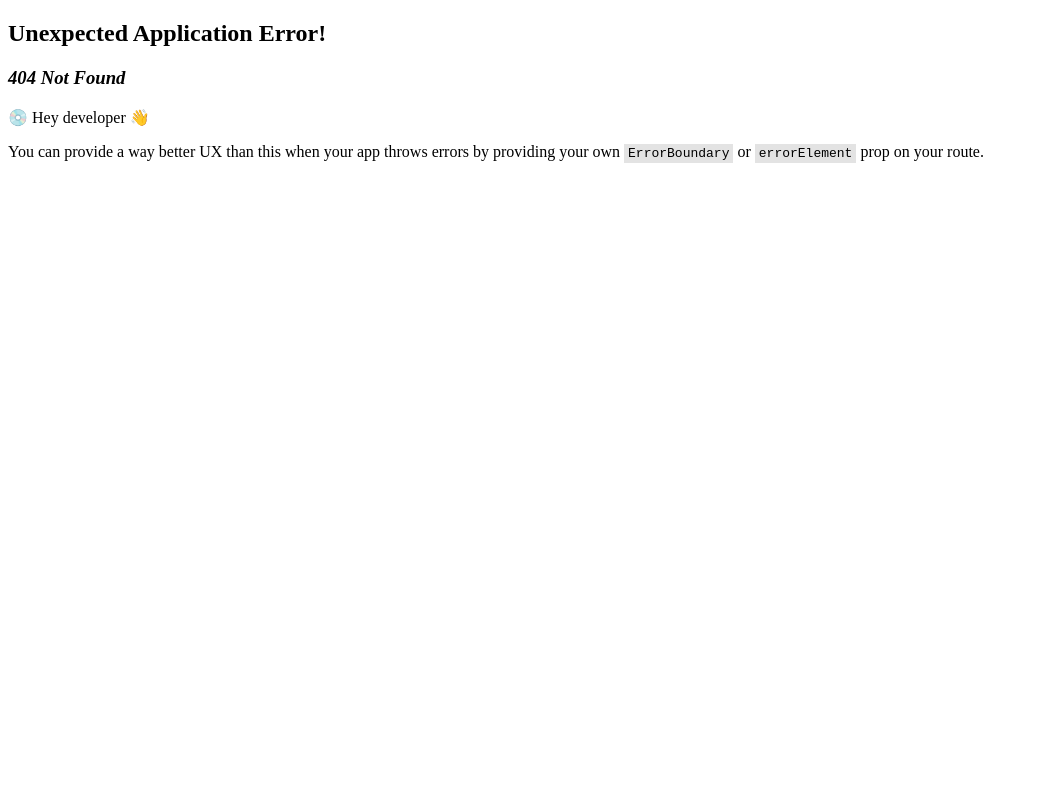
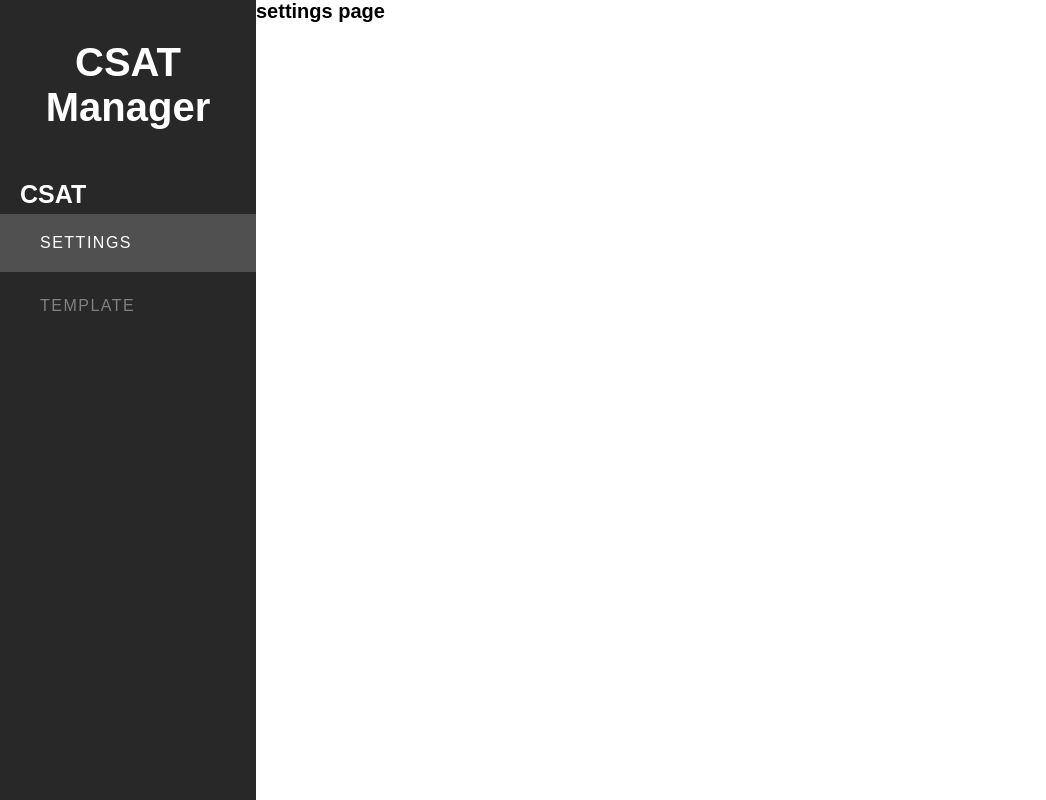
Before and after one commit to caamag/NPS_frontend, a React (Vite) app: page /csat/settings in a window 1280 px wide. Before the commit this address had no page. Shown: the whole page, without its empty margins (0-1046 px from the left). Built offline with nearby package versions, Linux system fonts and the light colour scheme.

Commit message:
Iniciando settings

```diff
--- a/src/components/sidebar/index.tsx
+++ b/src/components/sidebar/index.tsx
@@ -1,10 +1,19 @@
 import * as Css from './styles'
+import { NavLink } from 'react-router-dom';
 
 const Sidebar = () => {
     return (
         <Css.SidebarContainer>
-            <h1>Logo</h1>
-        </Css.SidebarContainer>
+            <h1>CSAT Manager</h1>
+
+            <h3>CSAT</h3>
+            <Css.SidebarList>
+                <NavLink to={'/csat/settings'}><Css.SidebarItem>SETTINGS</Css.SidebarItem></NavLink>
+                <NavLink to={'/'}><Css.SidebarItem>TEMPLATE</Css.SidebarItem></NavLink>
+            </Css.SidebarList>
+
+
+        </Css.SidebarContainer >
     )
 }
 
--- a/src/components/sidebar/styles.ts
+++ b/src/components/sidebar/styles.ts
@@ -5,4 +5,47 @@ export const SidebarContainer = styled.div`
     width: 20%;
     height: 100%;
     background-color: rgb(40,40,40);
+
+    h1{
+        font-size: 4rem;
+        color: white;
+        text-align: center;
+        margin-top: 40px;
+    }
+
+    h3{
+        font-size: 2.5rem;
+        color: white;
+        margin-top: 50px;
+        padding-left: 20px;
+    }
 `
+
+export const SidebarList = styled.ul`
+    width: 100%;
+    list-style: none;
+
+    a{
+        text-decoration: none;
+        font-weight: 500;
+        letter-spacing: 1.5px;
+    }
+
+    .active li{
+        background-color: rgb(80,80,80);
+        color: white;
+    }
+`
+
+export const SidebarItem = styled.li`
+    font-size: 1.6rem;
+    color: white;
+    padding: 20px 40px;
+    margin-top: 5px;
+    color: gray;
+
+    &:hover{
+        background-color: rgb(80,80,80);
+        color: white;
+    }
+`
--- a/src/global/styles.ts
+++ b/src/global/styles.ts
@@ -8,7 +8,7 @@ const GlobalStyle = createGlobalStyle`
 
     html{
         font-size: 62.5%;
-        font-family: 'Times New Roman', Times, serif;
+        font-family: Arial, Helvetica, sans-serif;
         scroll-behavior: smooth;
     }
     button{
--- a/src/main.tsx
+++ b/src/main.tsx
@@ -6,6 +6,7 @@ import { createBrowserRouter, RouterProvider } from 'react-router-dom'
 
 //pages
 import Home from './pages/home/index.tsx'
+import Settings from './pages/settings/index.tsx'
 import Login from './pages/Login/index.tsx'
 
 const routes = createBrowserRouter([
@@ -13,7 +14,8 @@ const routes = createBrowserRouter([
     path: '/',
     element: <App />,
     children: [
-      { path: '/', element: <Home /> }
+      { path: '/', element: <Home /> },
+      { path: '/csat/settings', element: <Settings /> }
     ]
   },
   {
--- /dev/null
+++ b/src/pages/settings/index.tsx
@@ -0,0 +1,12 @@
+import * as Css from './style'
+
+const Settings = () => {
+
+    return (
+        <Css.SettingsContainer>
+            <h1>settings page</h1>
+        </Css.SettingsContainer>
+    )
+}
+
+export default Settings;
--- /dev/null
+++ b/src/pages/settings/style.ts
@@ -0,0 +1,6 @@
+import styled from "styled-components"
+
+export const SettingsContainer = styled.div`
+    width: 80%;
+    height: 100vh;
+`
```
Also changed, not shown: 1 other file (tests, documents, lock files or other folders).
